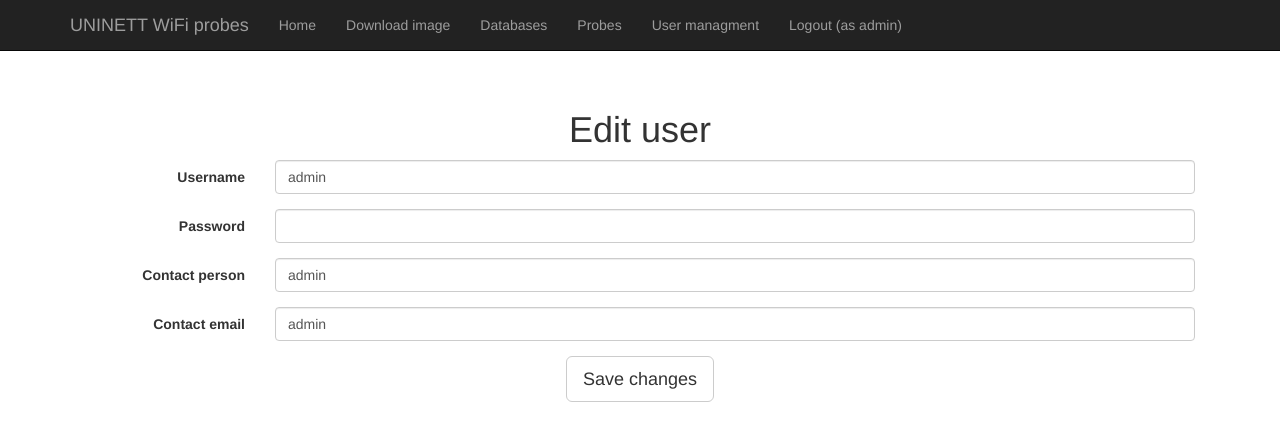
After one commit to Uninett/probe-website, a Flask app: page /edit_user?username=admin in a window 1280 px wide. The commit adds this page. Shown: the top 441 px of the page. Run offline with Flask 2, Linux system fonts and the light colour scheme; a user stored in the database is signed in; data comes from the database, SQL or seed files in the repository; some libraries are stand-ins or nearby versions.

Commit message:
Ability to edit user credentials

```diff
--- a/probe_website/database.py
+++ b/probe_website/database.py
@@ -255,6 +255,23 @@ class DatabaseManager():
 
         return True
 
+    def update_user(self, current_username, new_username=None, password=None,
+                    contact_person=None, contact_email=None):
+        user = self.get_user(current_username)
+        if user is None:
+            return False
+
+        if self.is_valid_string(new_username) and ' ' not in new_username:
+            user.username = new_username
+        if self.is_valid_string(password) and password != '***':
+            user.set_password(password)
+        if self.is_valid_string(contact_person):
+            user.contact_person = contact_person
+        if self.is_valid_string(contact_email):
+            user.contact_email = contact_email
+
+        return True
+
     # This method should only return probes associated with the specified
     # username, but atm support for different users aren't implemented, so
     # just return everything
@@ -269,14 +286,14 @@ class DatabaseManager():
         for probe in self.session.query(Probe).filter(Probe.user_id == user.id).all():
             data_entry = self.get_probe_data(probe.custom_id)
 
-            if ansible_status is None or not util.is_probe_connected(probe.port):
-                data_entry['ansible_status'] = ''
-            elif type(ansible_status) == dict:
+            if type(ansible_status) == dict:
                 try:
                     data_entry['ansible_status'] = ansible_status[probe.custom_id]
                 except:
                     data_entry['ansible_status'] = ''
-            elif type(ansible_status) != str:
+            elif (ansible_status is None or
+                    not util.is_probe_connected(probe.port) or
+                    type(ansible_status) != str):
                 data_entry['ansible_status'] = ''
             else:
                 data_entry['ansible_status'] = ansible_status
@@ -361,16 +378,21 @@ class DatabaseManager():
             }
         return configs
 
+    def get_user_data(self, username):
+        user = self.get_user(username)
+        data = {
+                'username': user.username,
+                'password': '***',
+                'contact_person': user.contact_person,
+                'contact_email': user.contact_email,
+                'id': user.id
+        }
+        return data
+
     def get_all_user_data(self):
         users = []
-        for user in self.session.query(User).all():
-            data_entry = {
-                    'username': user.username,
-                    'password': '***',
-                    'contact_person': user.contact_person,
-                    'contact_email': user.contact_email
-            }
-            users.append(data_entry)
+        for username, in self.session.query(User.username).all():
+            users.append(self.get_user_data(username))
         return users
 
     def get_user(self, username):
--- a/probe_website/templates/databases.html
+++ b/probe_website/templates/databases.html
@@ -8,11 +8,6 @@
 <br/>
 <p class="lead">Here you add information about the database(s) the probes should send measurement data to.</p>
 <br/>
-
-{% if message is string and message != '' %}
-<p style="color:red;">{{ message }}</p>
-<br/>
-{% endif %}
 
 <form class="form-horizontal" method="POST">
 
--- /dev/null
+++ b/probe_website/templates/edit_user.html
@@ -0,0 +1,39 @@
+{% extends "master.html" %}
+
+{% block title %}Edit user{% endblock %}
+
+{% block body %}
+
+<h1>Edit user</h1>
+
+<form class="form-horizontal" method="POST">
+
+    <div class="form-group">
+      <label class="col-sm-2 control-label">Username</label>
+      <div class="col-sm-10">
+        <input type="text" class="form-control" name="username" value="{{ user.username }}" required/>
+      </div>
+    </div>
+    <div class="form-group">
+      <label class="col-sm-2 control-label">Password</label>
+      <div class="col-sm-10">
+        <input type="password" class="form-control" name="password" value=""/>
+      </div>
+    </div>
+    <div class="form-group">
+      <label class="col-sm-2 control-label">Contact person</label>
+      <div class="col-sm-10">
+        <input type="text" class="form-control" name="contact_person" value="{{ user.contact_person }}" required/>
+      </div>
+    </div>
+    <div class="form-group">
+      <label class="col-sm-2 control-label">Contact email</label>
+      <div class="col-sm-10">
+        <input type="text" class="form-control" name="contact_email" value="{{ user.contact_email }}" required/>
+      </div>
+    </div>
+
+  <button type="submit" class="btn btn-lg btn-default" name="save">Save changes</button>
+</form>
+
+{% endblock %}
--- a/probe_website/templates/master.html
+++ b/probe_website/templates/master.html
@@ -68,6 +68,7 @@
 
         {% with messages = get_flashed_messages(with_categories=true) %}
           {% if messages %}
+            <br>
             {% for category, message in messages %}
             <p {% if category == 'error' %}style="color:red;"{% endif %}>{{ message }}</p>
             {% endfor %}
--- a/probe_website/templates/probe_setup.html
+++ b/probe_website/templates/probe_setup.html
@@ -121,7 +121,7 @@
           <div class="form-group">
             <label class="col-sm-2 control-label">Password</label>
             <div class="col-sm-10">
-              <input type="text" class="form-control" name="network.{{ config.id }}.password" value="{{ config.password }}" required>
+              <input type="password" class="form-control" name="network.{{ config.id }}.password" value="{{ config.password }}" required>
             </div>
           </div>
           <div class="form-group">
--- a/probe_website/templates/probes.html
+++ b/probe_website/templates/probes.html
@@ -20,8 +20,10 @@
             <th>Name</th>
             <th>MAC address</th>
             <th>Location</th>
+            {% if probes|length > 0 %}
             <th colspan="2">Probe status</th>
             <th>Update status</th>
+            {% endif %}
             <th colspan="2">Actions</th>
           </tr>
         </thead>
@@ -44,6 +46,7 @@
                 {% endif %}
               </form>
             </td>
+            {% if probes|length > 0 %}
             <td>
               {% if probe.connected %}
               <p style="color:green;">Connected</p>
@@ -62,6 +65,7 @@
               <p>Not running</p>
               {% endif %}
             </td>
+            {% endif %}
             <td>
               <a href="{{ url_for('probe_setup', id=probe.id) }}">
                 <button type="button" class="btn btn-default" name="edit">Edit</button>
--- a/probe_website/views.py
+++ b/probe_website/views.py
@@ -79,9 +79,12 @@ def databases():
             flash('Settings successfully saved', 'info')
         else:
             database.revert_changes()
-            flash(settings.ERROR_MESSAGE['invalid_database_settings'], 'error')
+            flash(settings.ERROR_MESSAGE['invalid_settings'], 'error')
 
-    return generate_databases_template(current_user.username)
+    db_info = database.get_database_info(current_user.username)
+
+    return render_template('databases.html',
+                           dbs=db_info)
 
 
 @app.route('/probes', methods=['GET', 'POST'])
@@ -204,8 +207,43 @@ def user_managment():
                     flash('User {} successfully removed'.format(username), 'info')
                 else:
                     database.revert_changes()
+        elif action == 'edit_user':
+            username = request.form.get('username', '')
+
 
     return render_template('user_managment.html', users=database.get_all_user_data())
+
+
+@app.route('/edit_user', methods=['GET', 'POST'])
+@flask_login.login_required
+def edit_user():
+    if not current_user.admin:
+        return abort(403)
+
+    username = request.args.get('username', '')
+    if username == '':
+        flash('No username specified')
+        abort(404)
+
+    user = database.get_user(username)
+    if user is None:
+        flash('Unknown username')
+        abort(404)
+
+    if request.method == 'POST':
+        successful = form_parsers.update_user(username)
+        if successful:
+            database.save_changes()
+            flash('Settings successfully saved', 'info')
+            return redirect(url_for('user_managment'))
+        else:
+            database.revert_changes()
+            flash(settings.ERROR_MESSAGE['invalid_settings'], 'error')
+
+    user_data = database.get_user_data(username)
+    return render_template('edit_user.html',
+                           user=user_data)
+
 
 # The following two views are used as an API for registering a new
 # probe, and are not meant to be accessed through a web browser
@@ -286,9 +324,3 @@ def generate_probe_setup_template(probe_id, username):
                            scripts=probe_data['scripts'],
                            network_configs=probe_data['network_configs'],
                            cert_data=cert_data)
-
-def generate_databases_template(username):
-    db_info = database.get_database_info(current_user.username)
-
-    return render_template('databases.html',
-                           dbs=db_info)
```
Also changed, not shown: probe_website/form_parsers.py (+10 -5 lines), probe_website/settings.py (+3 -9 lines), probe_website/templates/user_managment.html (+7 -2 lines).
